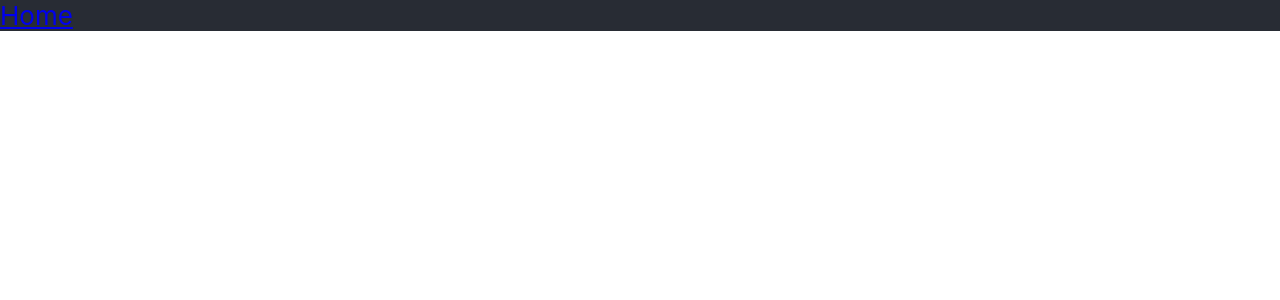
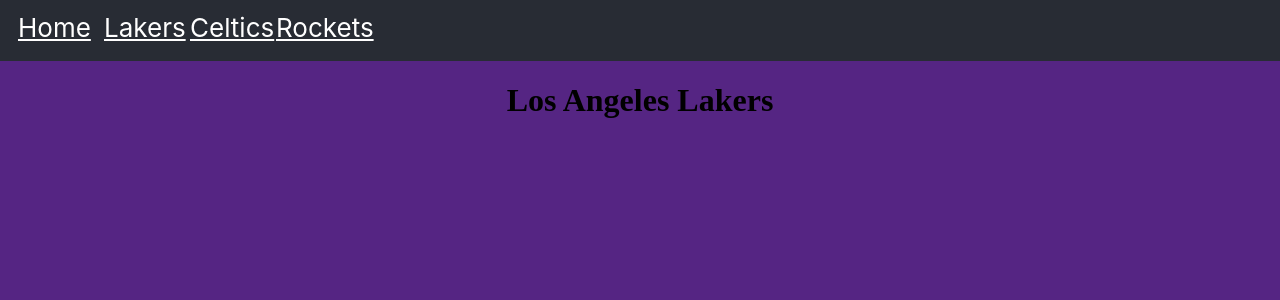
Before and after one commit to ebereokezie/my-phase-2-project, a React (Create React App) app in the folder phase-2-react-project/: page /lakers in a window 1280 px wide. Shown: the top 300 px of the page. Built offline with nearby package versions, Linux system fonts and the light colour scheme.

Commit message:
add information to other components, update styling

```diff
--- a/phase-2-react-project/src/App.css
+++ b/phase-2-react-project/src/App.css
@@ -16,14 +16,13 @@
 .Navbar {
   background-color:#282c34 ;
   font-size: calc(10px + 2vmin);
-  color: white;
-
 }
 
-.Navbar:hover {
-  color: red
+.Lakers {
+  display: flex;
+  justify-content: center;
+  width: 100vw;
+  height: 100vh;
+  font-family: 'Archivo Black';
+  background-color: #552583;
 }
-
-.Navbar:visited {
-  color: white
-}
--- a/phase-2-react-project/src/components/App.js
+++ b/phase-2-react-project/src/components/App.js
@@ -2,6 +2,7 @@
 import { Route, Switch } from "react-router-dom";
 import Home from "./Home";
 import NavBar from "./NavBar";
+import Lakers from "./Lakers";
 
 
 function App() {
@@ -12,6 +13,9 @@
         <Route exact path = "/">
           <Home/>
         </Route>
+        <Route path = "/lakers">
+          <Lakers />
+        </Route>
       </Switch>
     </div>
   );
--- a/phase-2-react-project/src/components/Lakers.js
+++ b/phase-2-react-project/src/components/Lakers.js
@@ -0,0 +1,14 @@
+import React from "react";
+import '../App.css';
+
+
+function Lakers(){
+    return(
+        <div className = "Lakers">
+            <h1>Los Angeles Lakers</h1>
+
+        </div>
+    )
+}
+
+export default Lakers;
--- a/phase-2-react-project/src/components/NavBar.js
+++ b/phase-2-react-project/src/components/NavBar.js
@@ -1,10 +1,21 @@
 import React from "react";
 import { NavLink } from "react-router-dom";
+
+const linkStyles = {
+    display: "inline-block",
+    width: "50px",
+    padding: "12px",
+    margin: "0 6px 6px",
+    color: "white",
+  };
 
 function NavBar(){
     return(
         <div className = "Navbar">
-            <NavLink to = "/">Home</NavLink>
+            <NavLink to = "/" exact style = {linkStyles}>Home</NavLink>
+            <NavLink to = "/lakers" exact style = {linkStyles}>Lakers</NavLink>
+            <NavLink to = "/celtics" exact style = {linkStyles}>Celtics</NavLink>
+            <NavLink to = "/rockets" exact style = {linkStyles}>Rockets</NavLink>
         </div>
     )
 }
```
Also changed, not shown: phase-2-react-project/src/components/Celtics.js (+14 -0 lines), phase-2-react-project/src/components/Rockets.js (+14 -0 lines), phase-2-react-project/src/nba_data.js (+23 -0 lines).
